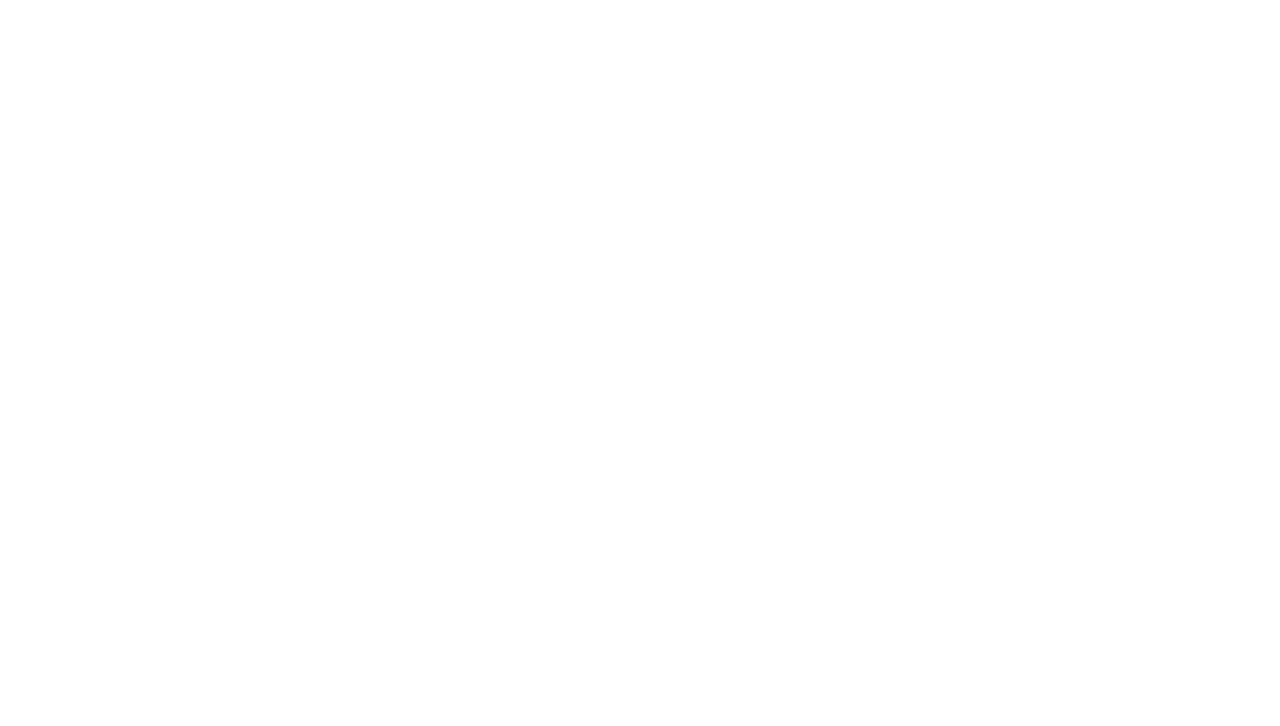
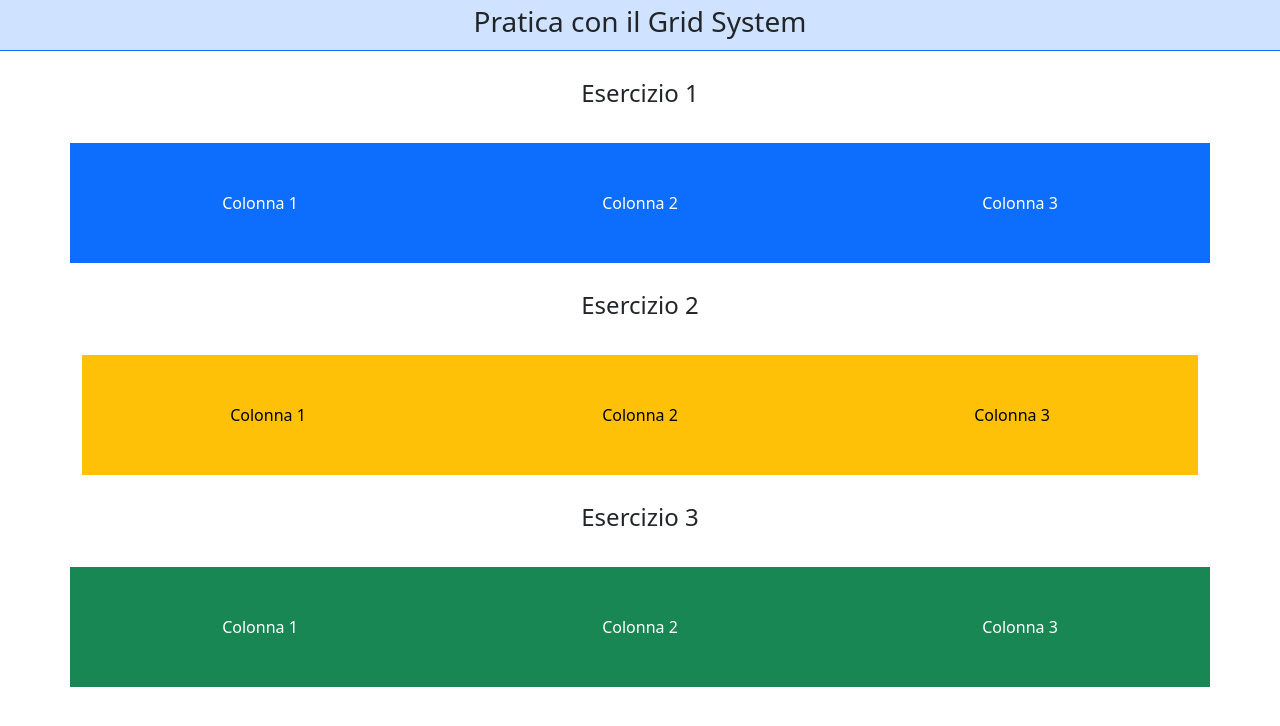
Before and after one commit to Mat-123/U2-W2-D1-Test, a plain HTML site: page index.html in a window 1280 px wide. Drawn offline with nearby package versions, Linux system fonts and the light colour scheme.

Commit message:
esercizio 1 e 2

```diff
--- a/index.html
+++ b/index.html
@@ -10,9 +10,48 @@
       crossorigin="anonymous"
     />
 
-    <title>Pratica con il grid system</title>
+    <title>Pratica con il Grid System</title>
   </head>
   <body>
+    <header class="text-center bg-primary-subtle border-bottom border-primary sticky-top">
+      <h1 class="fs-3 lh-base">Pratica con il Grid System</h1>
+    </header>
+    <!--esercizio 1-->
+    <div>
+      <div class="text-center"><h2 class="fs-4 lh-base py-4">Esercizio 1</h2></div>
+      <div class="container text-center">
+        <div class="row">
+          <div class="col col-8 bg-primary text-white p-5 col-md-4">Colonna 1</div>
+          <div class="col col-8 bg-primary text-white p-5 col-md-4">Colonna 2</div>
+          <div class="col col-8 bg-primary text-white p-5 col-md-4">Colonna 3</div>
+        </div>
+      </div>
+    </div>
+
+    <!-- esercizio 2-->
+    <div>
+      <div class="text-center"><h2 class="fs-4 lh-base py-4">Esercizio 2</h2></div>
+      <div class="container text-center">
+        <div class="row m-auto">
+          <div class="col col-8 bg-warning text-black p-5 col-md-4">Colonna 1</div>
+          <div class="col col-8 bg-warning text-black p-5 col-md-4">Colonna 2</div>
+          <div class="col col-8 bg-warning text-black p-5 col-md-4">Colonna 3</div>
+        </div>
+      </div>
+    </div>
+
+    <!-- esercizio 3-->
+    <div>
+      <div class="text-center"><h2 class="fs-4 lh-base py-4">Esercizio 3</h2></div>
+      <div class="container text-center">
+        <div class="row">
+          <div class="col col-4 bg-success text-white p-5 col-md-4">Colonna 1</div>
+          <div class="col col-4 bg-success text-white p-5 col-md-4">Colonna 2</div>
+          <div class="col col-4 bg-success text-white p-5 col-md-4">Colonna 3</div>
+        </div>
+      </div>
+    </div>
+
     <script
       src="https://cdn.jsdelivr.net/npm/bootstrap@5.3.2/dist/js/bootstrap.bundle.min.js"
       integrity="sha384-C6RzsynM9kWDrMNeT87bh95OGNyZPhcTNXj1NW7RuBCsyN/o0jlpcV8Qyq46cDfL"
```
